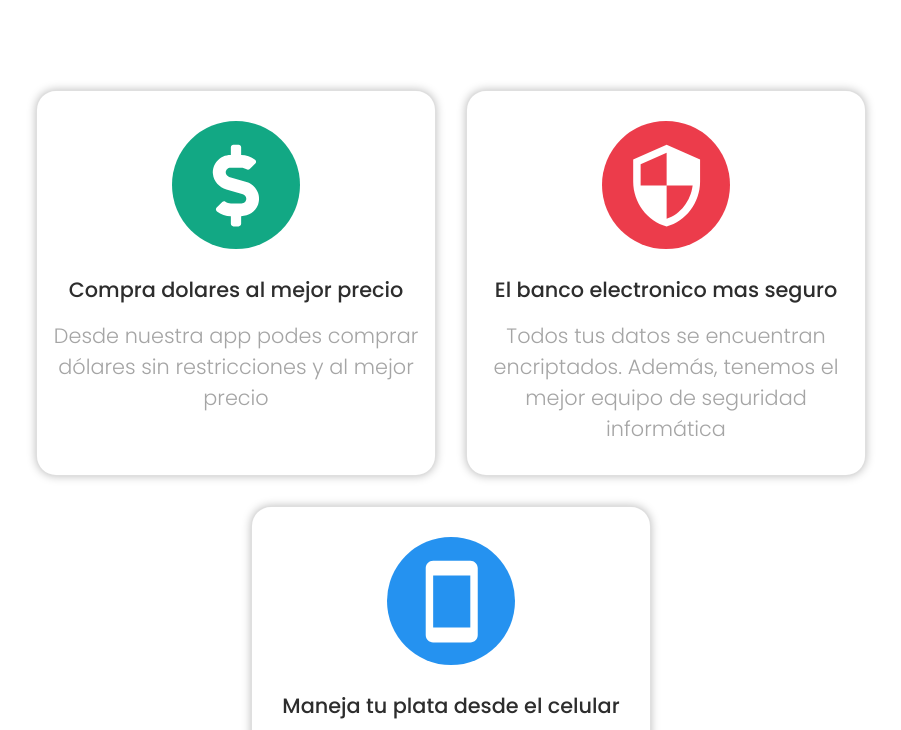
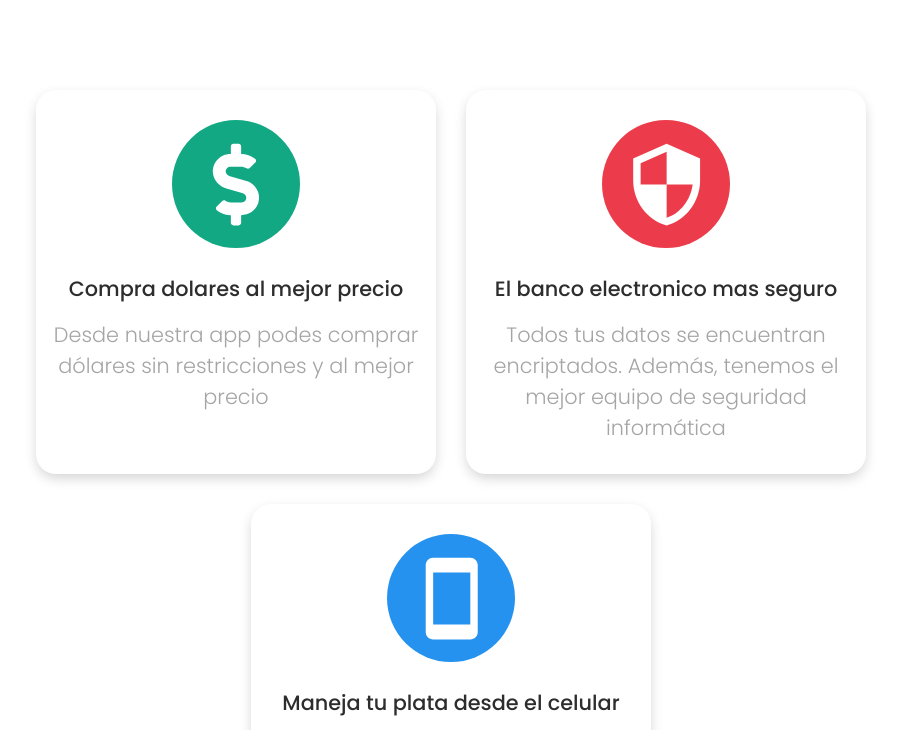
Before and after one commit to castroagustin/proyecto-coder, a website: page index.html in a window 1280 px wide. Shown: the part 688-1418 px from the top of the page, without its empty margins (189-1090 px from the left). Drawn offline with Linux system fonts and the light colour scheme.

Commit message:
Cambio en las sombras de las cards del index

```diff
--- a/sass/_cards.scss
+++ b/sass/_cards.scss
@@ -11,7 +11,8 @@
   background-color: #fff;
   max-width: 400px;
   padding: 30px 10px;
-  box-shadow: $shadowFull;
+  box-shadow: 0px 5px 14px -2px #0003;
+  border: none;
   border-radius: 20px;
   margin-top: 30px;
   &__img {
```
Also changed, not shown: css/style.css, 1 other file.
